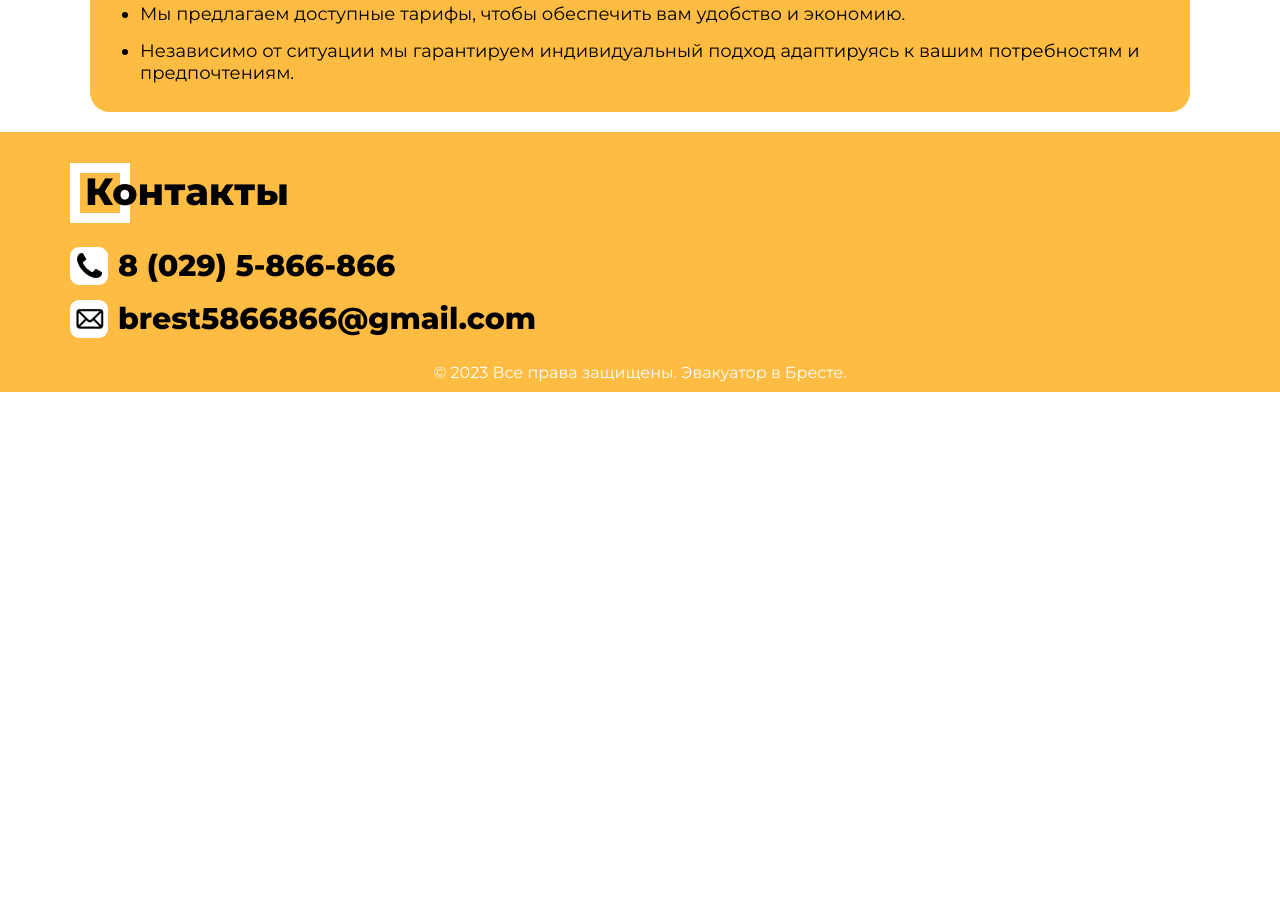
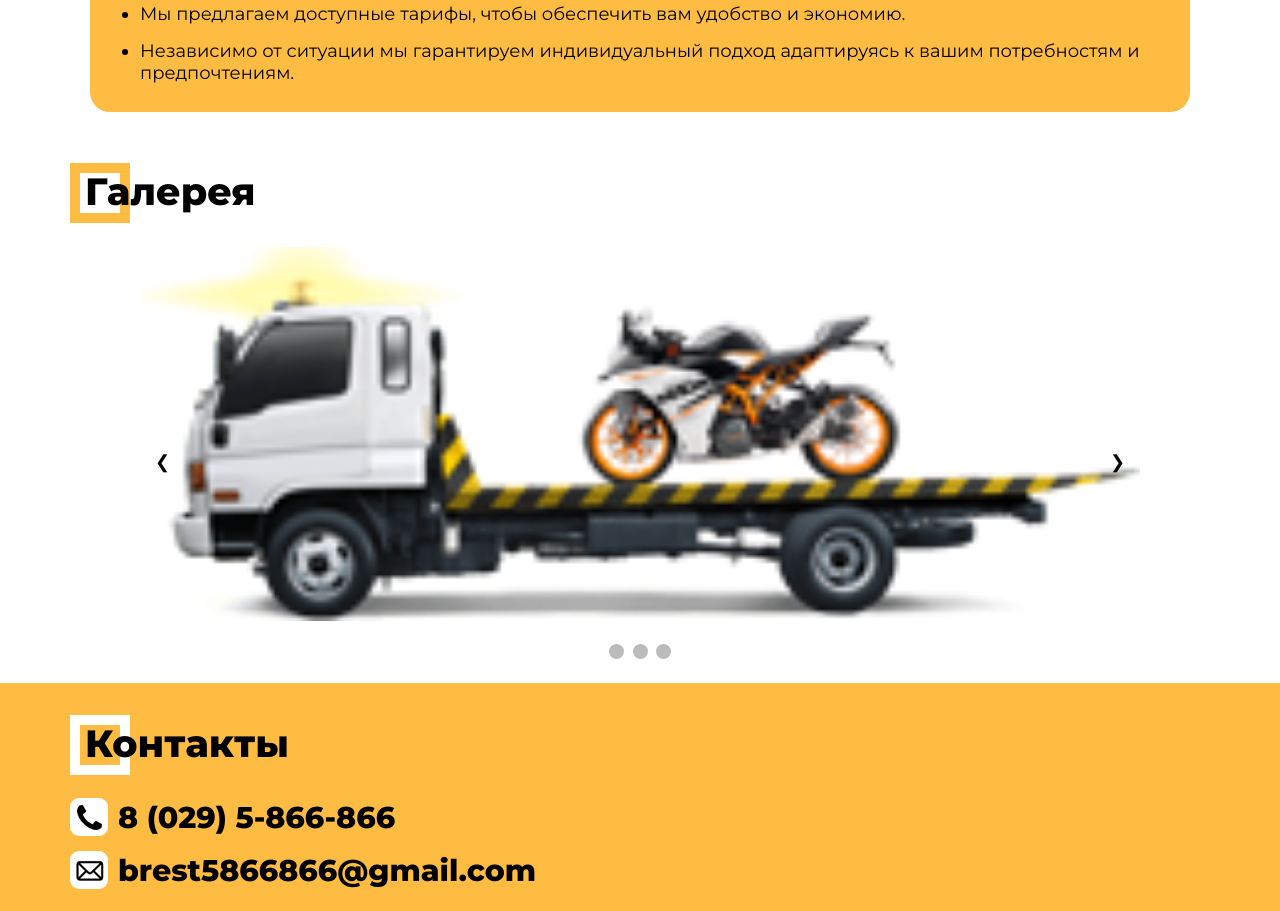
Before and after one commit to kelsoad/truck, a plain HTML site: page index.html in a window 1280 px wide. Shown: the part 1832-2743 px from the top of the page. Before the commit the page ends 2224 px from the top, so only its background shows below. Drawn offline with Linux system fonts and the light colour scheme.

Commit message:
fix: add slider

```diff
--- a/css/style.css
+++ b/css/style.css
@@ -308,6 +308,66 @@ h3 {
 
 /*gallery*/
 
+.slideshow-container {
+    max-width: 1000px;
+    position: relative;
+    margin: auto;
+}
+.prev, .next {
+    cursor: pointer;
+    position: absolute;
+    top: 50%;
+    width: auto;
+    padding: 15px;
+    /* margin-top: -22px; */
+    color: var(--color-primary);
+    /* background-color: var(--color-two); */
+    font-weight: bold;
+    font-size: 18px;
+    transition: 0.6s ease;
+    border-radius: 3px;
+}
+.next {
+    right: 0;
+    border-radius: 3px;
+}
+.prev:hover, .next:hover {
+    background-color: rgba(0,0,0,0.8);
+}
+.slideshow-dot {
+    text-align: center;
+    margin-bottom: 20px;
+}
+.dot {
+    cursor: pointer;
+    height: 15px;
+    width: 15px;
+    margin: 0 2px;
+    background-color: #bbb;
+    border-radius: 50%;
+    display: inline-block;
+    transition: background-color 0.6s ease;
+}
+.active, .dot:hover {
+    background-color: #717171;
+}
+.fade {
+    -webkit-animation-name: fade;
+    -webkit-animation-duration: 1.5s;
+    animation-name: fade;
+    animation-duration: 1.5s;
+}
+@-webkit-keyframes fade {
+    from {opacity: .4}
+    to {opacity: 1}
+}
+@keyframes fade {
+    from {opacity: .4}
+    to {opacity: 1}
+}
+@media only screen and (max-width: 300px) {
+    .prev, .next,.text {font-size: 11px}
+}
 
 /*footer*/
 
--- a/index.html
+++ b/index.html
@@ -156,10 +156,37 @@
             </div>
         </div>
     </section>
-    <!-- <section class="gallery">
+    <section class="gallery">
         <div class="wrapper">
+            <span class="square"></span>
+            <h2>Галерея</h2>
+            <div class="slideshow-container">
+                <div class="mySlides fade">
+                    <!-- <div class="numbertext">1 / 3</div> -->
+                    <img src="/assets/bike.png" style="width:100%">
+                    <!-- <div class="text">Caption Text</div> -->
+                </div>
+                <div class="mySlides fade" style="display: none;">
+                    <!-- <div class="numbertext">2 / 3</div> -->
+                    <img src="/assets/jeep.png" style="width:100%">
+                    <!-- <div class="text">Caption Two</div> -->
+                </div>
+                <div class="mySlides fade" style="display: none;">
+                    <!-- <div class="numbertext">3 / 3</div> -->
+                    <img src="/assets/spectech.png" style="width:100%">
+                    <!-- <div class="text">Caption Three</div> -->
+                </div>
+                <a class="prev" onclick="plusSlides(-1)">❮</a>
+                <a class="next" onclick="plusSlides(1)">❯</a>
+                </div>
+                <br>
+                <div class="slideshow-dot" style="text-align:center">
+                    <span class="dot" onclick="currentSlide(1)"></span>
+                    <span class="dot" onclick="currentSlide(2)"></span>
+                    <span class="dot" onclick="currentSlide(3)"></span>
+                </div>
         </div>
-    </section> -->
+    </section>
     <footer>
         <div class="wrapper">
             <span class="square-white"></span>
--- a/js/index.js
+++ b/js/index.js
@@ -0,0 +1,23 @@
+var slideIndex = 1;
+showSlides(slideIndex);
+function plusSlides(n) {
+    showSlides(slideIndex += n);
+}
+function currentSlide(n) {
+    showSlides(slideIndex = n);
+}
+function showSlides(n) {
+    var i;
+    var slides = document.getElementsByClassName("mySlides");
+    var dots = document.getElementsByClassName("dot");
+    if (n > slides.length) {slideIndex = 1}
+    if (n < 1) {slideIndex = slides.length}
+    for (i = 0; i < slides.length; i++) {
+        slides[i].style.display = "none";
+    }
+    for (i = 0; i < dots.length; i++) {
+        dots[i].className = dots[i].className.replace(" active", "");
+    }
+    slides[slideIndex-1].style.display = "block";
+    dots[slideIndex-1].className += " active";
+}
```
